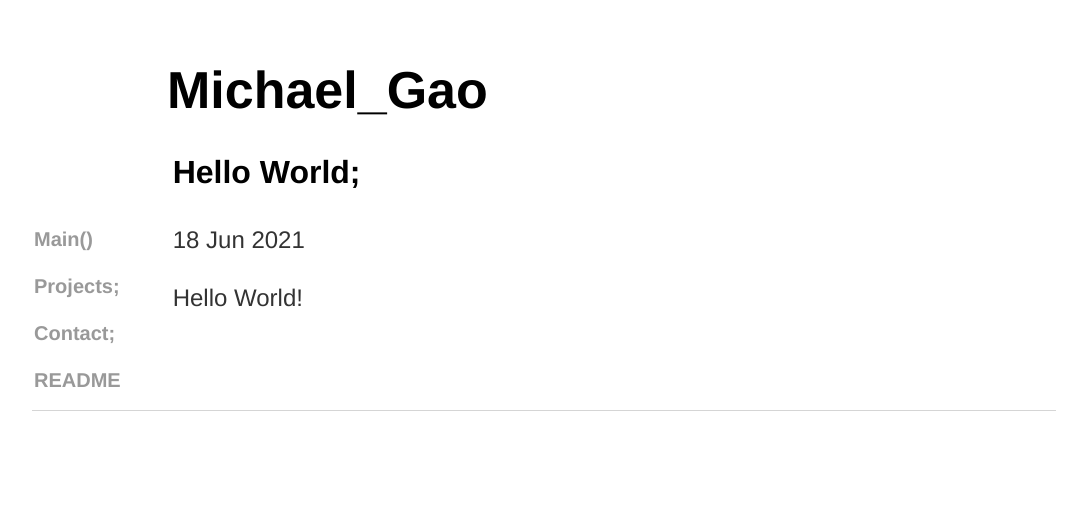
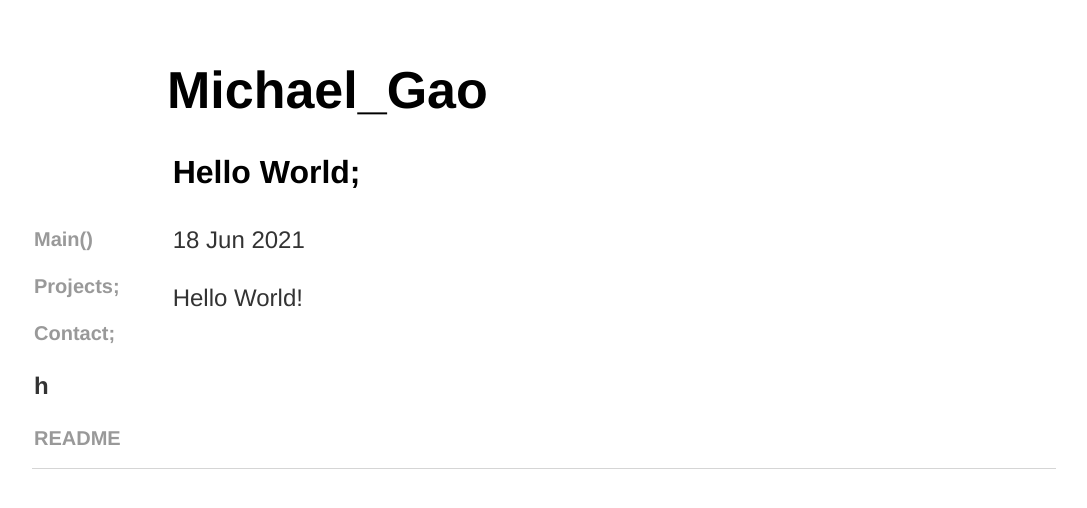
Before and after one commit to michael-c-gao/WebsiteOfMichael, a Jekyll site: the page built from _posts/2021-06-18-HelloWorld.md, in a window 1280 px wide. Shown: the top 508 px of the page, without its empty margins (96-1183 px from the left). Built offline with Jekyll 4.4.1, drawn with Linux system fonts in a browser that asks for light colours.

Commit message:
Update post.html

```diff
--- a/_layouts/post.html
+++ b/_layouts/post.html
@@ -33,7 +33,7 @@ layout: default
 	    <li><a href="/projects">Projects;</a></li>
 		<p>  </p>
 	    <li><a href="/contact">Contact;</a></li>
-		<p>  </p>
+		<p> h </p>
 	    <li><a href="/blog">README</a></li>
 	</ul>
 	</nav>
```
